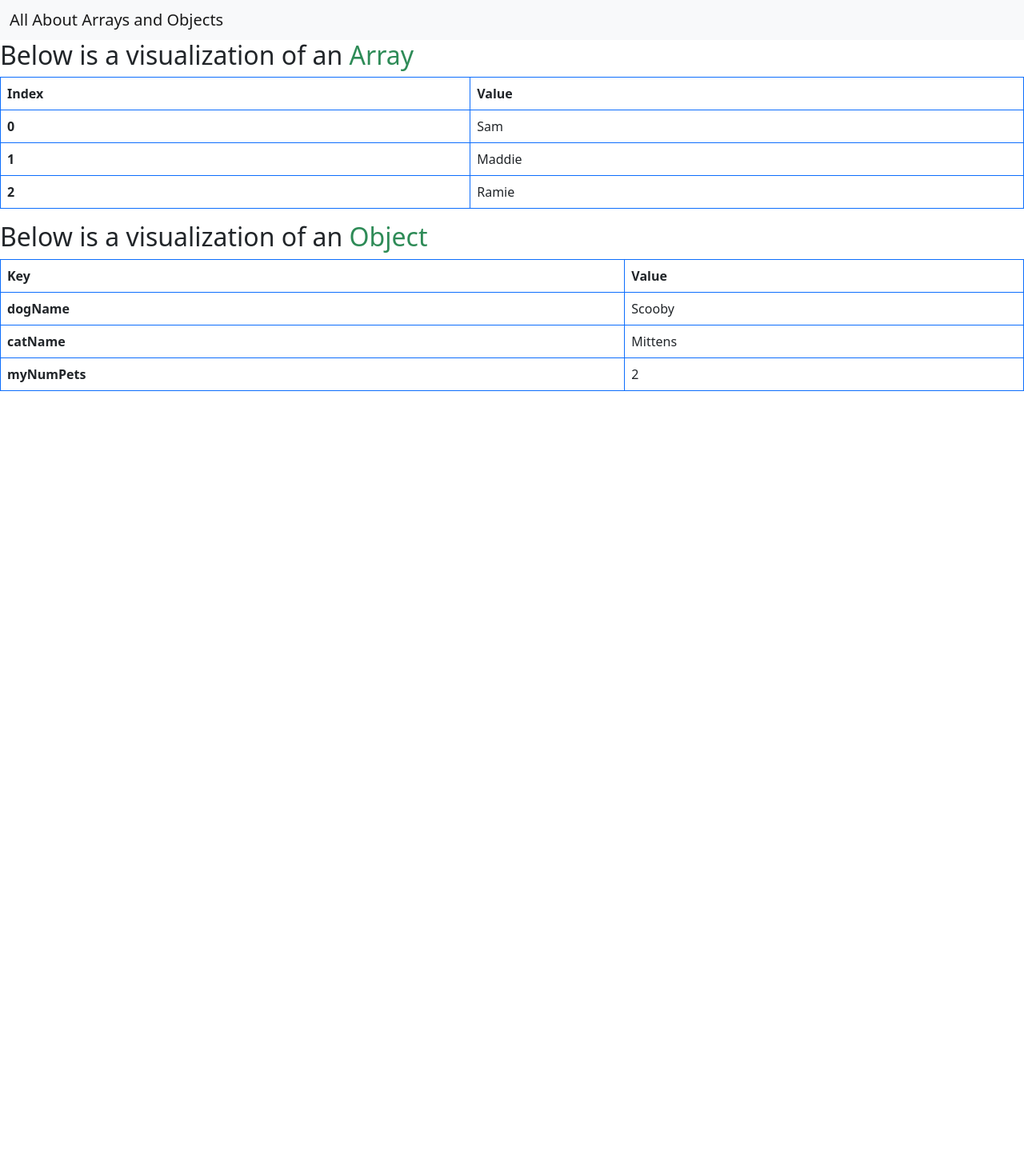
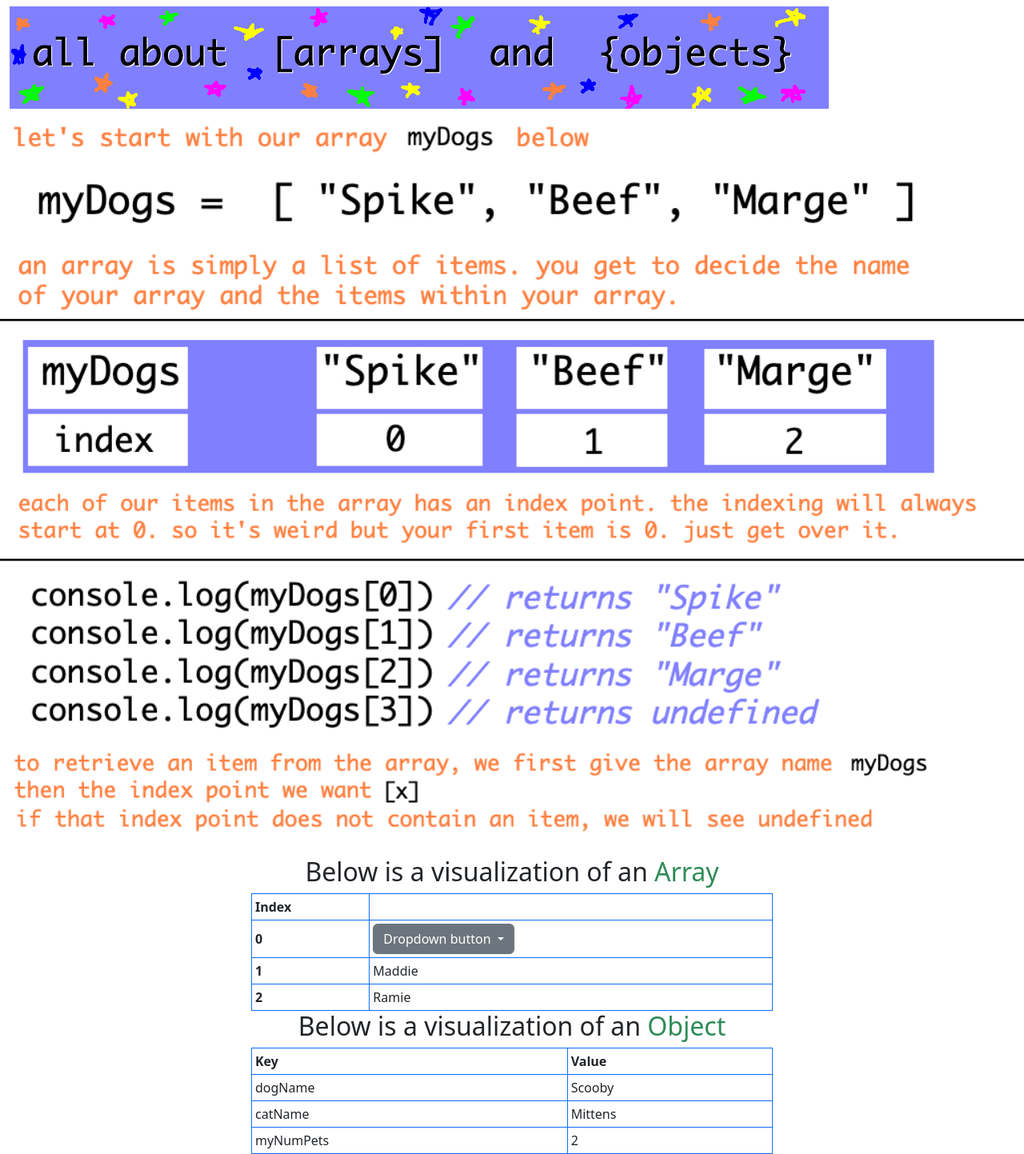
Before and after one commit to sabhanson/arrays-and-objects, a plain HTML site: page index.html in a window 1280 px wide. Shown: the whole page at 80% size. Before the commit the page ends 800 px from the top, so only its background shows below. Drawn offline with nearby package versions, Linux system fonts and the light colour scheme.

Commit message:
added wireframe pics

```diff
--- a/index.html
+++ b/index.html
@@ -15,23 +15,48 @@
     <link rel="stylesheet" href="style.css" />
   </head>
   <body>
-    <nav class="navbar bg-light">
+    <nav class="navbar">
       <div class="container-fluid">
-        <span class="navbar-brand mb-0 h1">All About Arrays and Objects</span>
+        <img class="img-fluid" src="./assets/images/arrays-objects.png" />
       </div>
     </nav>
-    <h2>Below is a visualization of an <span>Array</span></h2>
-    <table class="table table-bordered border-primary" id="array-table">
+    <section class="">
+      <div id="array-content" class="d-flex row justify-content-center">
+        <img src="./assets/images/array-indexing.png" />
+        <h2 class="text-center col-12">
+          Below is a visualization of an <span>Array</span>
+        </h2>
+
+        <table
+          class="col-6 table-sm table-bordered border-primary"
+          id="array-table"
+        >
           <thead>
             <tr>
               <th scope="col">Index</th>
-          <th scope="col">Value</th>
+              <th scope="col"></th>
             </tr>
           </thead>
           <tbody>
             <tr>
               <th scope="row">0</th>
-          <td>Sam</td>
+              <td>
+                <div class="dropdown">
+                  <button
+                    class="btn btn-secondary dropdown-toggle"
+                    type="button"
+                    data-toggle="dropdown"
+                    aria-expanded="false"
+                  >
+                    Dropdown button
+                  </button>
+                  <div class="dropdown-menu">
+                    <a class="dropdown-item">Action</a>
+                    <a class="dropdown-item">Another action</a>
+                    <a class="dropdown-item">Something else here</a>
+                  </div>
+                </div>
+              </td>
             </tr>
             <tr>
               <th scope="row">1</th>
@@ -43,9 +68,15 @@
             </tr>
           </tbody>
         </table>
-
-    <h2>Below is a visualization of an <span>Object</span></h2>
-    <table class="table table-bordered border-primary" id="array-table">
+      </div>
+      <div id="array-content" class="d-flex row justify-content-center">
+        <h2 class="text-center col-12">
+          Below is a visualization of an <span>Object</span>
+        </h2>
+        <table
+          class="col-6 table-sm table-bordered border-primary"
+          id="array-table"
+        >
           <thead>
             <tr>
               <th scope="col">Key</th>
@@ -54,18 +85,30 @@
           </thead>
           <tbody>
             <tr>
-          <th scope="row">dogName</th>
+              <td scope="row">dogName</td>
               <td>Scooby</td>
             </tr>
             <tr>
-          <th scope="row">catName</th>
+              <td scope="row">catName</td>
               <td>Mittens</td>
             </tr>
             <tr>
-          <th scope="row">myNumPets</th>
+              <td scope="row">myNumPets</td>
               <td colspan="2">2</td>
             </tr>
           </tbody>
         </table>
+      </div>
+    </section>
+    <script
+      src="https://cdn.jsdelivr.net/npm/jquery@3.5.1/dist/jquery.slim.min.js"
+      integrity="sha384-DfXdz2htPH0lsSSs5nCTpuj/zy4C+OGpamoFVy38MVBnE+IbbVYUew+OrCXaRkfj"
+      crossorigin="anonymous"
+    ></script>
+    <script
+      src="https://cdn.jsdelivr.net/npm/bootstrap@4.6.2/dist/js/bootstrap.bundle.min.js"
+      integrity="sha384-Fy6S3B9q64WdZWQUiU+q4/2Lc9npb8tCaSX9FK7E8HnRr0Jz8D6OP9dO5Vg3Q9ct"
+      crossorigin="anonymous"
+    ></script>
   </body>
 </html>
```
Also changed, not shown: assets/images/array-indexing.png (added), assets/images/arrays-objects.png (added), 1 other file. Lines whose indentation alone changed are shown as unchanged.
